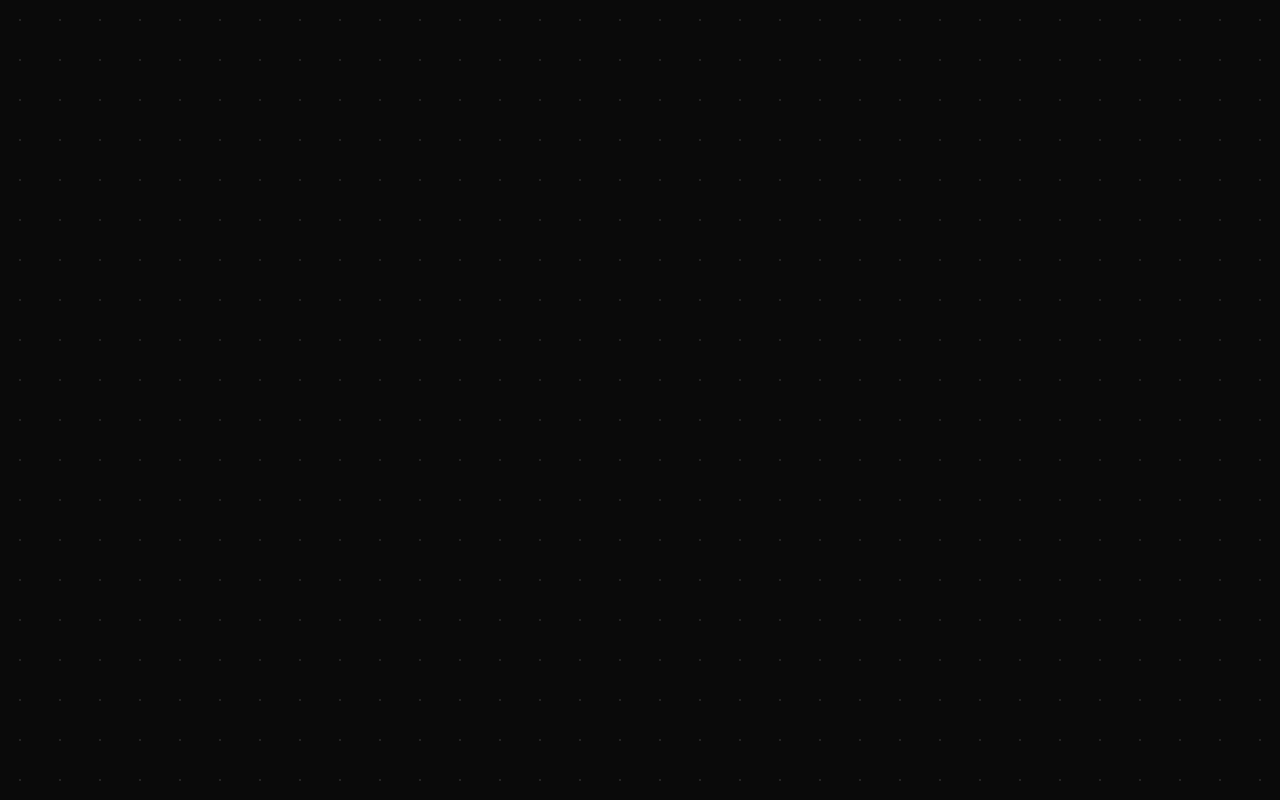
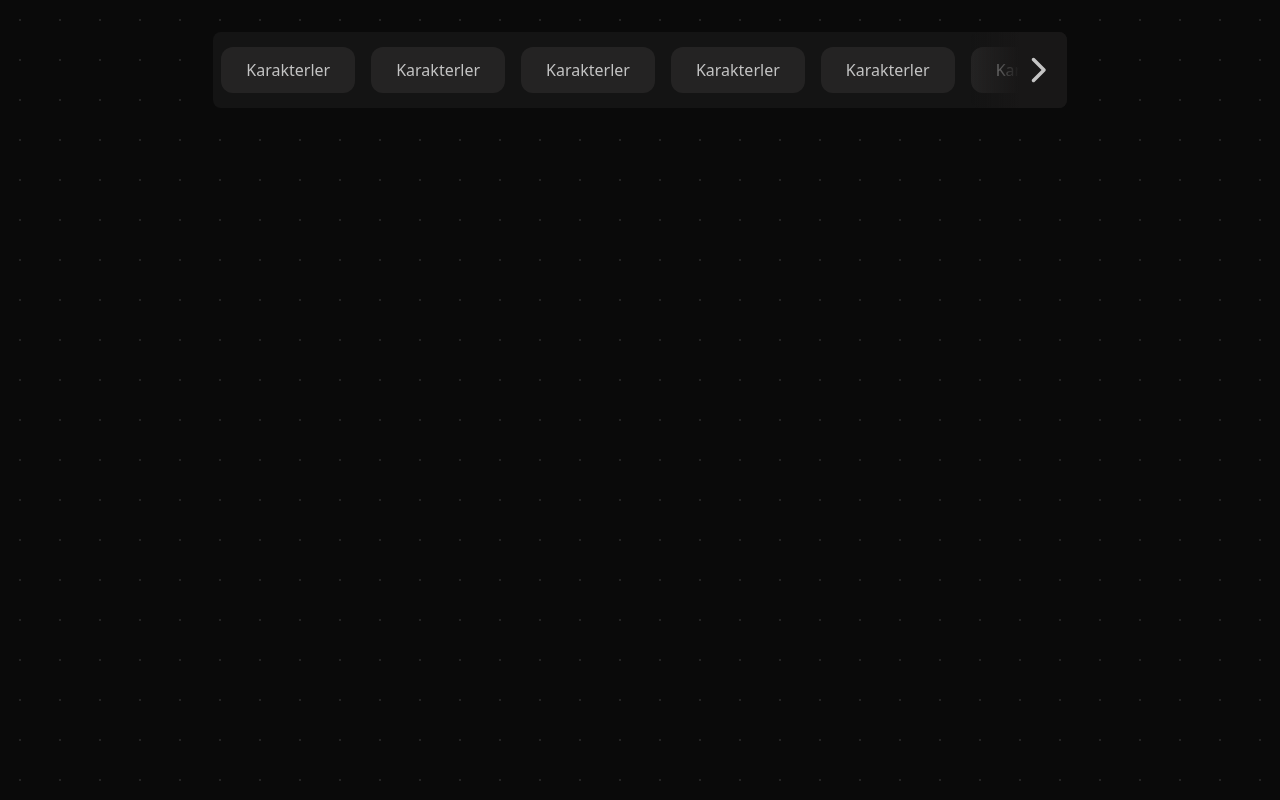
Before and after one commit to ekinutkuu/Eternal_Realms, a React (Vite) app: page /realms/name in a window 1280 px wide. Built offline with nearby package versions, Linux system fonts and the light colour scheme.

Commit message:
filter component added to realm page

```diff
--- /dev/null
+++ b/src/components/RealmContent.jsx
@@ -0,0 +1,11 @@
+import React from "react";
+
+const RealmContent = () => {
+   return (
+      <div className="w-fit flex justify-center items-center whitespace-nowrap bg-[#242323] text-light px-6 py-2.5 mx-2 rounded-xl cursor-pointer border border-transparent hover:border-[#999999] duration-300">
+         Karakterler
+      </div>
+   );
+};
+
+export default RealmContent;
--- a/src/index.css
+++ b/src/index.css
@@ -16,3 +16,14 @@
    background-image: radial-gradient(rgba(255, 255, 255, 0.1) 1px, transparent 1px);
    background-size: 40px 40px;
 }
+
+.no-scrollbar {
+   scrollbar-width: none;
+   -ms-overflow-style: none;
+}
+
+.no-scrollbar::-webkit-scrollbar {
+   display: none;
+   scrollbar-width: none;
+   -ms-overflow-style: none;
+}
--- a/src/pages/Realm.jsx
+++ b/src/pages/Realm.jsx
@@ -1,9 +1,57 @@
-import React, { Component } from "react";
+import React, { useState, useRef, useEffect } from "react";
+import RealmContent from "../components/RealmContent";
 
-export default class Realm extends Component {
-   render() {
-      return (
-         <div className="bg-dark-pattern min-h-screen"></div>
-      );
-   }
-}
+const Realm = () => {
+   const scrollContainer = useRef(null);
+   const [showLeftButton, setShowLeftButton] = useState(false);
+   const [showRightButton, setShowRightButton] = useState(true);
+
+   useEffect(() => {
+      const updateButtonVisibility = () => {
+         const { scrollLeft, scrollWidth, clientWidth } = scrollContainer.current;
+         setShowLeftButton(scrollLeft > 0);
+         setShowRightButton(scrollLeft + clientWidth < scrollWidth);
+      };
+
+      updateButtonVisibility();
+      scrollContainer.current.addEventListener("scroll", updateButtonVisibility);
+   }, []);
+
+   const scrollLeft = () => {
+      scrollContainer.current.scrollBy({ left: -300, behavior: "smooth" });
+   };
+
+   const scrollRight = () => {
+      scrollContainer.current.scrollBy({ left: 300, behavior: "smooth" });
+   };
+
+   const realmContent = Array(20).fill(null).map((_, index) => (
+      <RealmContent key={index} />
+   ));
+
+   return (
+      <div className="bg-dark-pattern min-h-screen flex justify-center">
+         <div className="relative max-w-2/3 h-19 my-8 flex justify-center items-center rounded-lg bg-[#141414]">
+            {showLeftButton && (
+               <div onClick={scrollLeft} className="text-light bg-gradient-to-r from-[#181717] via-[#181717] to-transparent absolute flex h-full w-24 z-10 left-0 justify-start pl-4 items-center rounded-lg cursor-pointer">
+                  <svg className="fill-current w-7 h-7" xmlns="http://www.w3.org/2000/svg" viewBox="0 0 320 512">
+                     <path d="M9.4 233.4c-12.5 12.5-12.5 32.8 0 45.3l192 192c12.5 12.5 32.8 12.5 45.3 0s12.5-32.8 0-45.3L77.3 256 246.6 86.6c12.5-12.5 12.5-32.8 0-45.3s-32.8-12.5-45.3 0l-192 192z"/>
+                  </svg>
+               </div>
+            )}
+            <div className="flex overflow-x-auto h-full items-center no-scrollbar" ref={scrollContainer}>
+               {realmContent}
+            </div>
+            {showRightButton && (
+               <div onClick={scrollRight} className="text-light bg-gradient-to-l from-[#181717] via-[#181717] to-transparent absolute flex h-full w-24 z-10 right-0 justify-end pr-4 items-center rounded-lg cursor-pointer">
+                  <svg className="fill-current w-7 h-7" xmlns="http://www.w3.org/2000/svg" viewBox="0 0 320 512">
+                     <path d="M310.6 233.4c12.5 12.5 12.5 32.8 0 45.3l-192 192c-12.5 12.5-32.8 12.5-45.3 0s-12.5-32.8 0-45.3L242.7 256 73.4 86.6c-12.5-12.5-12.5-32.8 0-45.3s32.8-12.5 45.3 0l192 192z"/>
+                  </svg>
+               </div>
+            )}
+         </div>
+      </div>
+   );
+};
+
+export default Realm;
```
